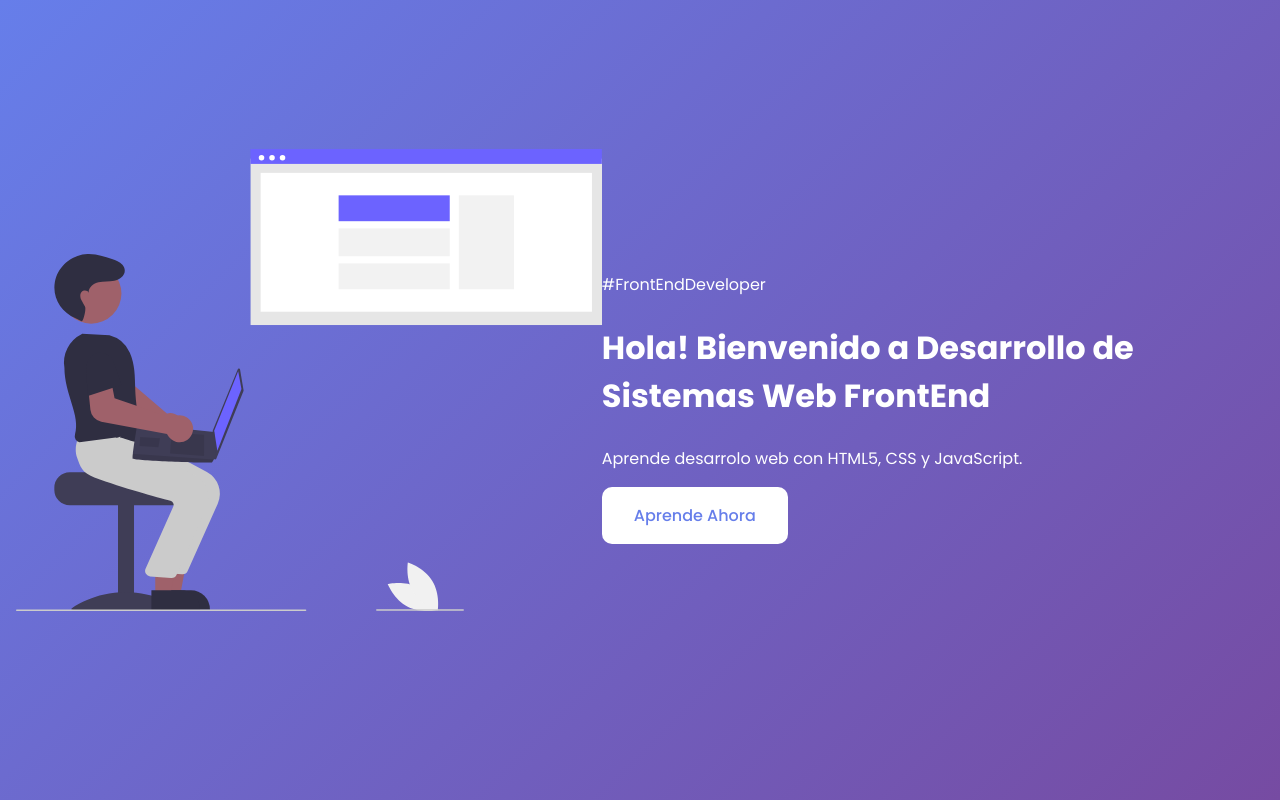
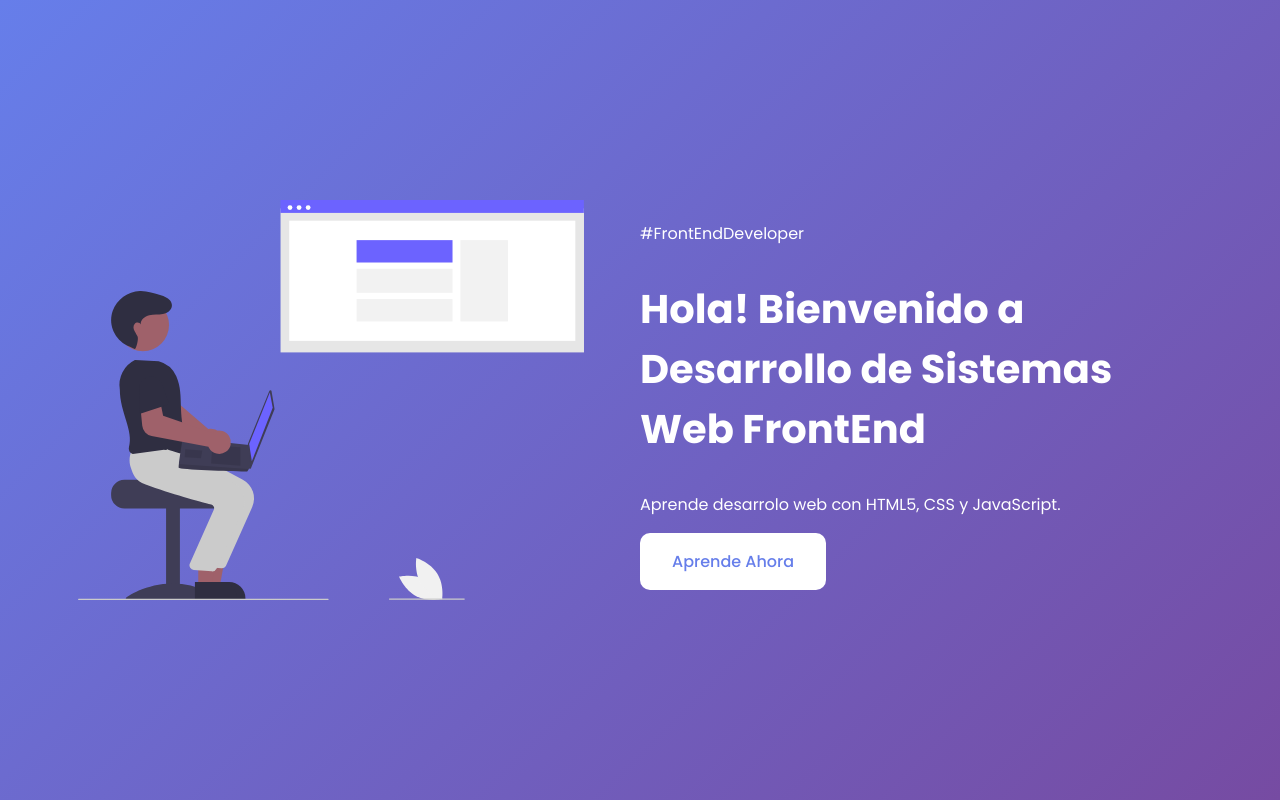
Before and after one commit to Andru-1987/frontend_ifts_ejercicio3, a plain HTML site: page index.html in a window 1280 px wide. Drawn offline with Linux system fonts and the light colour scheme.

Commit message:
last commit : update width in query

```diff
--- a/css/style.css
+++ b/css/style.css
@@ -21,12 +21,16 @@ body{
     width: 100vw;
 
     box-sizing: border-box;
+    display: flex;
+    align-items: center;
+    justify-content: center;
 }
 
 .container{
     width: 90%;
     max-width: 1200px;
     height: 100%;
+
 }
 
 .container{
@@ -77,9 +81,31 @@ img{
 }
 
 @media (width >= 768px){
+
+    .container{
+        max-width: 100%;
+    }
     .container{
         flex-direction: row;
         align-items: center;
         justify-content: space-between;
+
     }
+
+    .img-svg{
+        width: 45%;
+        margin-bottom: 0;
+    }
+
+    .texto{
+        width: 50%;
+    }
+
+    .texto > h2{
+        font-size: 2.5rem;
+    }
+    .texto > p {
+        margin:  0.7em 0 1em 0;
+    }
+
 }
```
